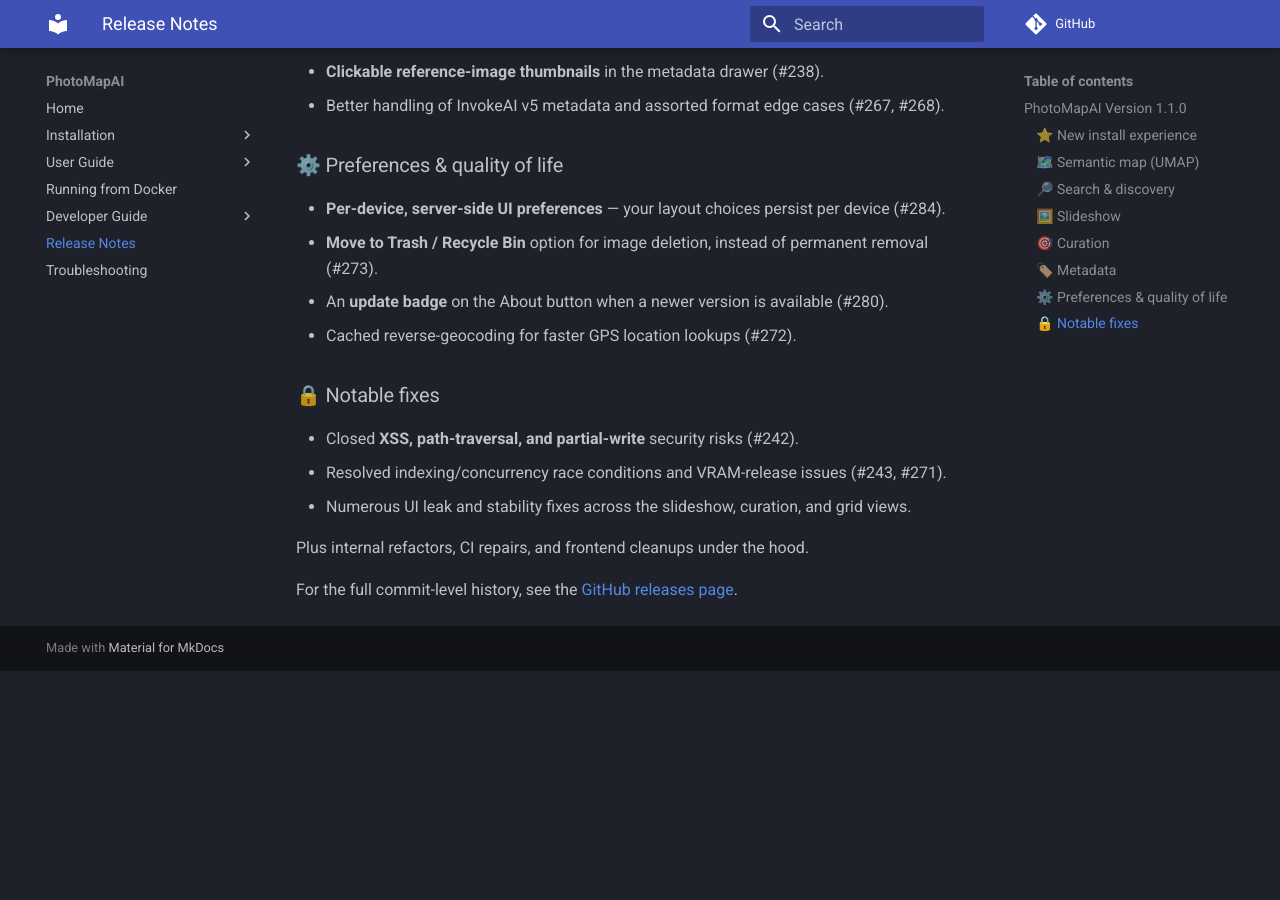
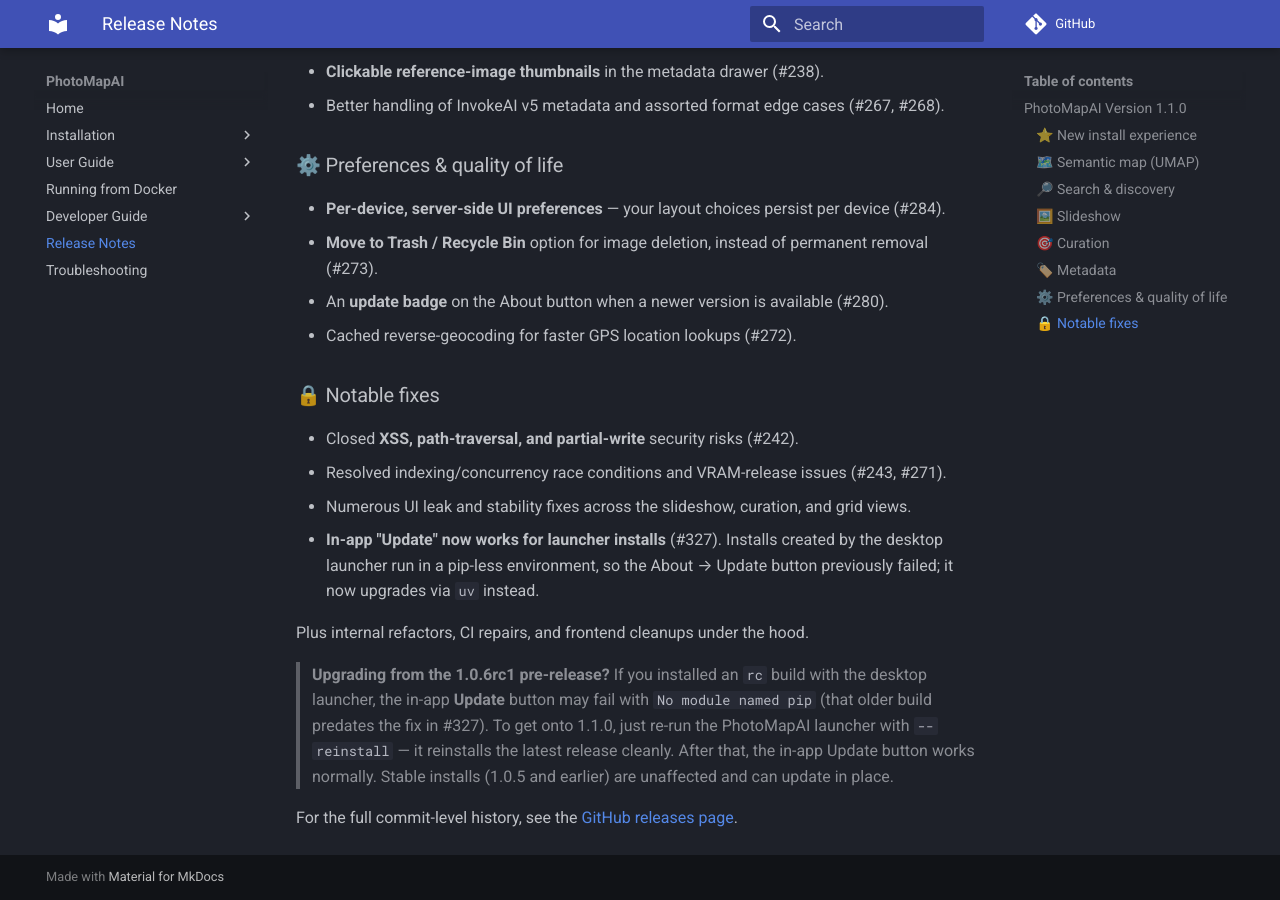
Before and after one commit to lstein/PhotoMapAI, an MkDocs documentation site: the page built from docs/release-notes.md, in a window 1280 px wide and 900 px high, scrolled down 1620 px. Built offline with MkDocs 1.6.1 and Material for MkDocs 9.7.7, drawn with Linux system fonts in a browser that asks for light colours; comment, search, counter and statistics services are not loaded; before the commit the page ends 2291 px from its top, so only the background shows below that.

Commit message:
docs(release-notes): note 1.1.0 inline-upgrade fix + rc1 recovery
Document that #327 fixes the About -> Update button for launcher
(pip-less) installs, and tell 1.0.6rc1 launcher testers to re-run the
launcher with --reinstall if their in-app Update fails with
'No module named pip'.

Co-Authored-By: Claude Opus 4.8 (1M context) <noreply@anthropic.com>

```diff
--- a/docs/release-notes.md
+++ b/docs/release-notes.md
@@ -84,8 +84,18 @@ on Macintoshes, Windows machines and Linux boxes. In addition, since the previou
   #271).
 - Numerous UI leak and stability fixes across the slideshow, curation, and grid
   views.
+- **In-app "Update" now works for launcher installs** (#327). Installs created by
+  the desktop launcher run in a pip-less environment, so the About → Update
+  button previously failed; it now upgrades via `uv` instead.
 
 Plus internal refactors, CI repairs, and frontend cleanups under the hood.
 
+> **Upgrading from the 1.0.6rc1 pre-release?** If you installed an `rc` build with
+> the desktop launcher, the in-app **Update** button may fail with
+> `No module named pip` (that older build predates the fix in #327). To get onto
+> 1.1.0, just re-run the PhotoMapAI launcher with `--reinstall` — it reinstalls
+> the latest release cleanly. After that, the in-app Update button works normally.
+> Stable installs (1.0.5 and earlier) are unaffected and can update in place.
+
 For the full commit-level history, see the [GitHub releases
 page](https://github.com/lstein/PhotoMapAI/releases).
```
